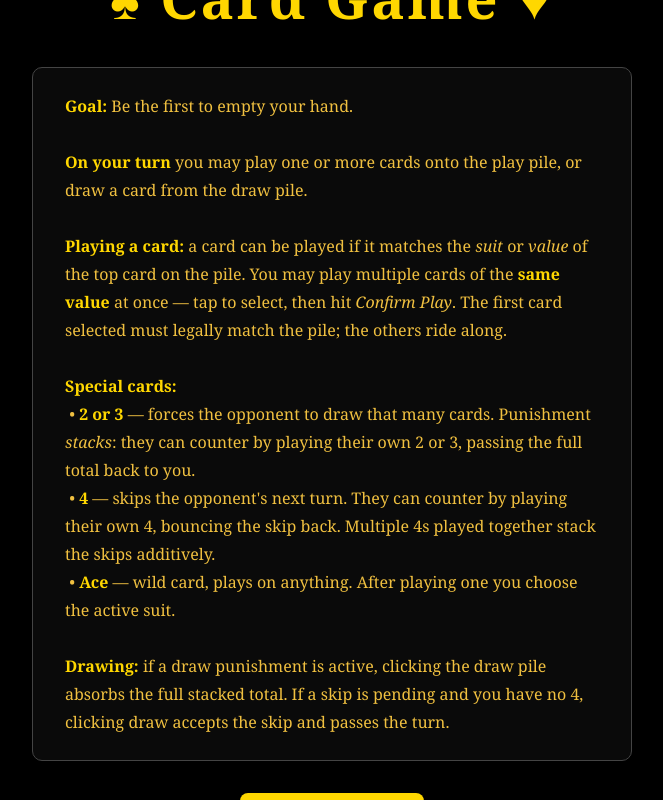
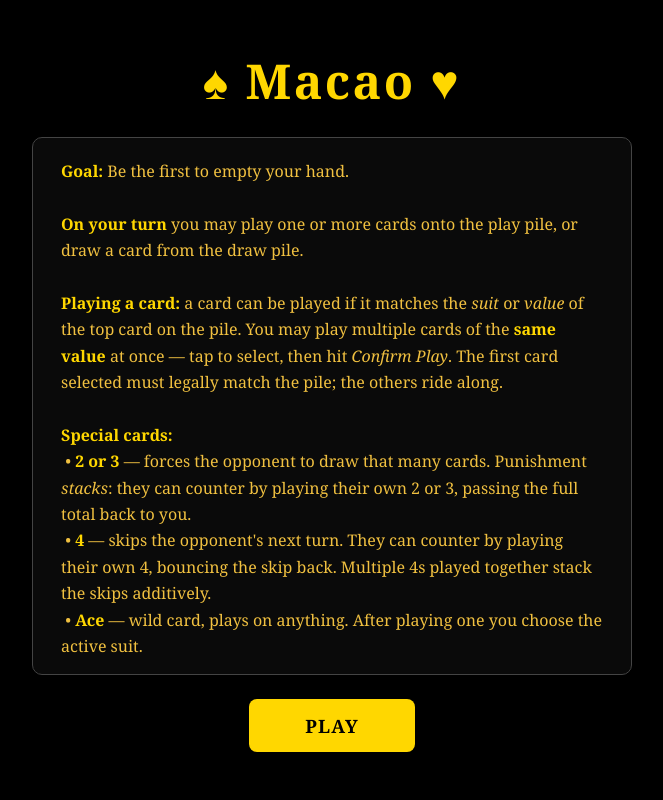
Before and after one commit to epicThink/games, a plain HTML site: page Macao/index.html in a window 1280 px wide. Shown: the whole page, without its empty margins (308-971 px from the left). Drawn offline with nearby package versions, Linux system fonts and the light colour scheme.

Commit message:
Flexible Intro Screen

```diff
--- a/Macao/index.html
+++ b/Macao/index.html
@@ -36,30 +36,40 @@
       display: flex;
       flex-direction: column;
       align-items: center;
-      justify-content: center;
-      gap: clamp(16px, 4vmin, 32px);
-      padding: clamp(20px, 6vw, 60px);
+      /* Scrollable on short screens; centred when content fits */
+      justify-content: safe center;
+      overflow-y: auto;
+      gap: clamp(10px, 3vmin, 28px);
+      padding: clamp(16px, 4vw, 48px) clamp(16px, 5vw, 48px);
       z-index: 100;
     }
 
     #main-menu h1 {
       color: gold;
-      font-size: clamp(1.8rem, 7vmin, 3.5rem);
+      /* Tighter clamp so title never clips on narrow/short phones */
+      font-size: clamp(1.4rem, 6vmin, 3.2rem);
       font-weight: 900;
       letter-spacing: 0.05em;
       text-align: center;
+      flex-shrink: 0;
     }
 
     #main-menu .rules {
       color: #f0c040;
-      font-size: clamp(0.75rem, 2.2vmin, 1rem);
+      /* Font shrinks more aggressively on small screens */
+      font-size: clamp(0.7rem, 2vmin, 1rem);
+      width: 100%;
       max-width: 600px;
-      line-height: 1.75;
+      line-height: 1.65;
       text-align: left;
       border: 1px solid #444;
       border-radius: 10px;
-      padding: clamp(12px, 3vmin, 24px) clamp(16px, 4vmin, 32px);
+      padding: clamp(10px, 2.5vmin, 22px) clamp(12px, 3.5vmin, 28px);
       background: rgba(255,255,255,0.04);
+      /* Allow the box to shrink on very small screens */
+      flex-shrink: 1;
+      min-height: 0;
+      overflow-y: auto;
     }
 
     #main-menu .rules strong {
@@ -72,12 +82,13 @@
       border: none;
       border-radius: 8px;
       font-family: Georgia, serif;
-      font-size: clamp(0.9rem, 3vmin, 1.2rem);
+      font-size: clamp(0.85rem, 2.8vmin, 1.15rem);
       font-weight: 900;
-      padding: clamp(10px, 2.5vmin, 16px) clamp(32px, 8vmin, 64px);
+      padding: clamp(8px, 2vmin, 14px) clamp(28px, 7vmin, 56px);
       cursor: pointer;
       letter-spacing: 0.06em;
-      min-height: 48px;
+      min-height: 44px;
+      flex-shrink: 0;
       transition: background 0.15s ease, transform 0.1s ease;
     }
 
@@ -391,7 +402,7 @@
        MAIN MENU
   ══════════════════════════════════════════════════════ -->
   <div id="main-menu">
-    <h1>♠ Card Game ♥</h1>
+    <h1>♠ Macao ♥</h1>
 
     <div class="rules">
       <strong>Goal:</strong> Be the first to empty your hand.<br><br>
```
